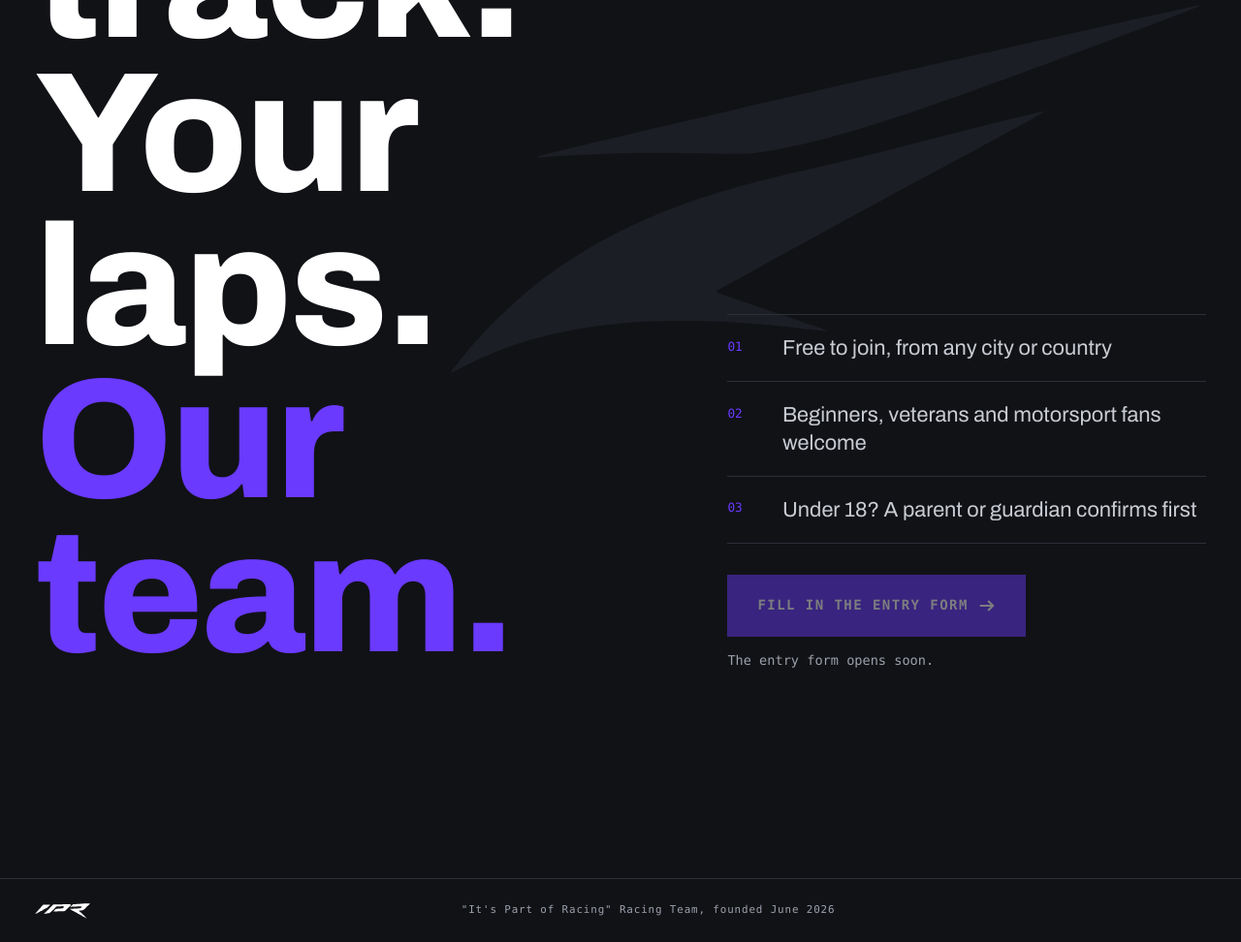
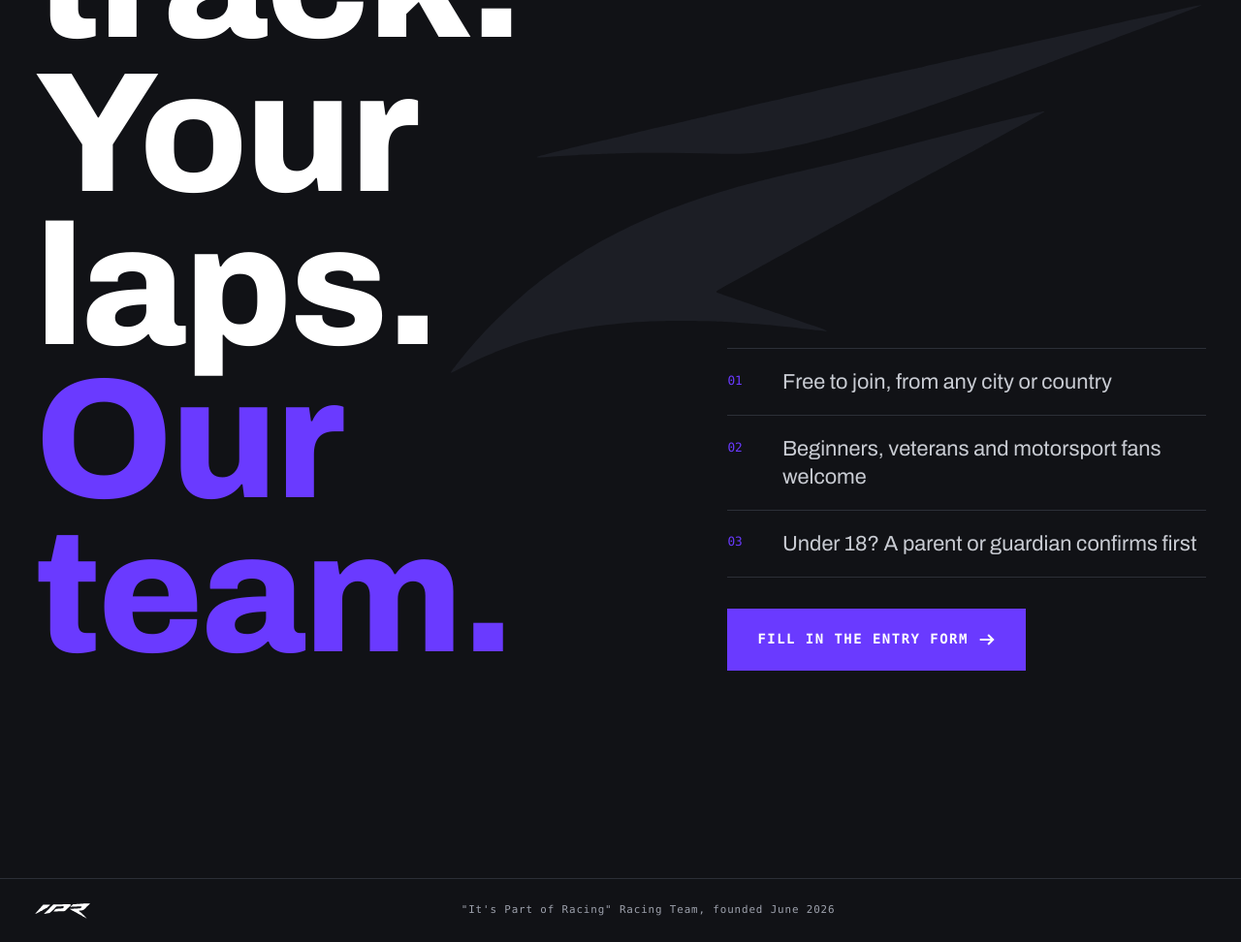
Before and after one commit to xavdx/IPR-Racing-Team, a plain HTML site: page index.html in a window 1280 px wide. Shown: the part 6460-7432 px from the top of the page at 97% size. Drawn offline with Linux system fonts and the light colour scheme; animation ran at ten frames a second; a web font is replaced by a local one.

Commit message:
Second version of the IPR website (added joining form link)

```diff
--- a/index.html
+++ b/index.html
@@ -668,7 +668,6 @@ footer a:hover{color:var(--violet);border-color:var(--violet)}
           <li><span>03</span>Under 18? A parent or guardian confirms first</li>
         </ul>
         <a class="btn js-join" id="join-btn" href="#entry">Fill in the entry form <svg aria-hidden="true"><use href="#ico-arrow"/></svg></a>
-        <p class="soon" id="join-soon" hidden>The entry form opens soon.</p>
       </div>
     </div>
   </section>
@@ -685,7 +684,7 @@ footer a:hover{color:var(--violet);border-color:var(--violet)}
 <script>
 //Edit these values before publishing
 const CONFIG={
-  joinFormUrl:"",
+  joinFormUrl:"https://forms.gle/TCSCRLDe78gD3dRf6",
   instagramUrl:""
 };
 //Partner logos. "name" is never shown on the page while the logo loads: it is the image's alt text,
```
